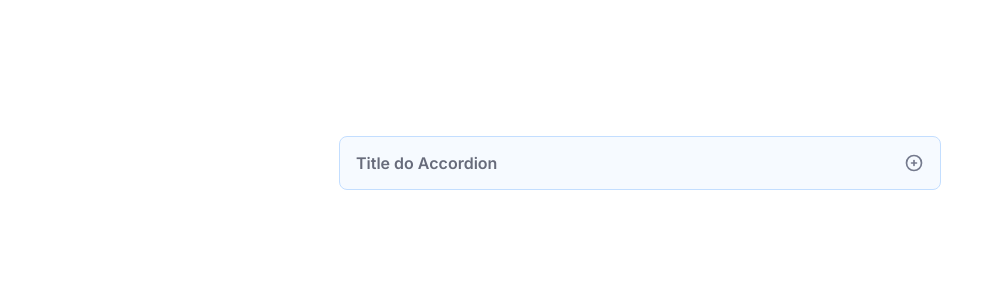
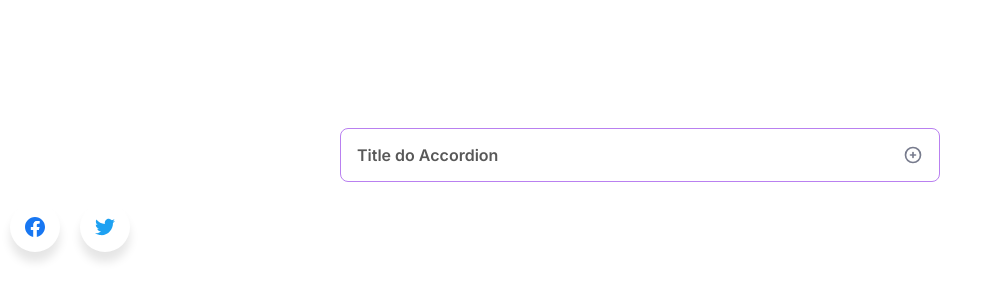
Before and after one commit to niltonc/ds-core, a Next.js app: page / in a window 1280 px wide. Shown: the part 64-364 px from the top of the page, without its empty margins (0-994 px from the left). Built offline with nearby package versions, Linux system fonts and the light colour scheme.

Commit message:
feat: add social midia tooltip component

```diff
--- a/src/app/page.tsx
+++ b/src/app/page.tsx
@@ -2,7 +2,14 @@
 
 import { Accordion } from '@/components/accordion-01';
 import AccordionContent from '@/components/accordion-01/AccordionContent';
+import SocialMediaIcons from '@/components/social-media-tooltip';
+import Facebook from '@/assets/svgs/facebook-color.svg';
+import Twitter from '@/assets/svgs/twitter-color.svg';
+import Instagram from '@/assets/svgs/instagram-black.svg';
+import Github from '@/assets/svgs/github-color.svg';
+import Youtube from '@/assets/svgs/youtube-color.svg';
 
+// 'facebook' | 'twitter' | 'instagram' | 'github' | 'youtube';
 export default function Home() {
   return (
     <main>
@@ -23,6 +30,14 @@ export default function Home() {
             visuais antes de utilizar conteúdo real.
           </AccordionContent>
         </Accordion.Root>
+        <div>
+          <SocialMediaIcons icon={Facebook} type="facebook">
+            Facebook
+          </SocialMediaIcons>
+          <SocialMediaIcons icon={Twitter} type="github">
+            Twitter
+          </SocialMediaIcons>
+        </div>
       </div>
     </main>
   );
--- a/src/components/accordion-01/styles.scss
+++ b/src/components/accordion-01/styles.scss
@@ -1,3 +1,16 @@
+$white: #fff;
+$black: #000;
+$blue: #007bff;
+$yellow: #ffff00;
+$gray200: #808080;
+$gray100: #d3d3d3;
+$violet300: #4b0082;
+$primary: #8a2be2;
+$violet100: #b980f0;
+$shadow: rgba(0, 0, 0, 0.2);
+$border-width: 1px;
+$border-radius: 4px;
+
 .faq-container {
   display: flex;
   flex-direction: column;
@@ -9,16 +22,16 @@ details {
   font-size: 1rem;
   margin: 0 auto;
   width: 100%;
-  background: #f6faff;
+  background: $white;
   border-radius: 8px;
   position: relative;
   max-width: 600px;
-  border: 1px solid #c3deff;
+  border: 1px solid $violet100;
   transition: all 0.3s ease-in-out;
 }
 
 details:hover {
-  border: 1px solid #a4a1ff;
+  border: 1px solid $primary;
 }
 
 summary {
@@ -48,14 +61,14 @@ summary:hover .expand-icon {
 }
 
 .faq-title {
-  color: #1c2035;
+  color: $black;
   width: 90%;
   opacity: 0.65;
   transition: all 250ms ease-in-out;
 }
 
 .faq-content {
-  color: #303651;
+  color: $gray200;
   padding: 0.2em 1em 1em 1em;
   font-weight: 300;
   line-height: 1.5;
--- a/src/components/profile-card/ProfileImage.tsx
+++ b/src/components/profile-card/ProfileImage.tsx
@@ -1,4 +1,4 @@
-import React, { ReactNode } from 'react';
+import React from 'react';
 import './styles.scss';
 import Image from 'next/image';
 
--- a/src/components/profile-card/ProfileSocialIcon.tsx
+++ b/src/components/profile-card/ProfileSocialIcon.tsx
@@ -1,8 +1,6 @@
-import React, { AnchorHTMLAttributes, ClassAttributes } from 'react';
+import React from 'react';
 import './styles.scss';
 import Image from 'next/image';
-
-type ref = ClassAttributes<HTMLAnchorElement>;
 
 type ProfileSocialProps = {
   icon?: any;
--- a/src/components/profile-card/index.tsx
+++ b/src/components/profile-card/index.tsx
@@ -8,6 +8,6 @@ export const Profile = {
   Root: ProfileRoot,
   Image: ProfileImage,
   Title: ProfileName,
-  Social: ProfileSocial,
+  Container: ProfileSocial,
   Icon: ProfileSocialIcon
 };
--- /dev/null
+++ b/src/components/social-media-tooltip/index.tsx
@@ -0,0 +1,27 @@
+import React, { Children, ReactNode } from 'react';
+import './styles.scss';
+import Image from 'next/image';
+
+type SocialMediaIconsProps = {
+  type?: 'facebook' | 'twitter' | 'instagram' | 'github' | 'youtube';
+  children?: ReactNode;
+  icon?: any;
+};
+
+const SocialMediaIconsTooltip: React.FC<SocialMediaIconsProps> = ({
+  type = 'github',
+  children,
+  icon
+}: SocialMediaIconsProps) => {
+  const socialMediaClassName = `icon ${type} `;
+  return (
+    <ul className="wrapper">
+      <li className={socialMediaClassName}>
+        <span className="tooltip">{children}</span>
+        <Image src={icon} width={20} height={20} alt="" />
+      </li>
+    </ul>
+  );
+};
+
+export default SocialMediaIconsTooltip;
--- /dev/null
+++ b/src/components/social-media-tooltip/styles.scss
@@ -0,0 +1,107 @@
+* {
+  margin: 0;
+  padding: 0;
+  box-sizing: border-box;
+}
+
+*:focus,
+*:active {
+  outline: none !important;
+  -webkit-tap-highlight-color: transparent;
+}
+
+.wrapper {
+  display: inline-flex;
+  list-style: none;
+}
+
+.wrapper .icon {
+  position: relative;
+  background: #ffffff;
+  border-radius: 50%;
+  padding: 15px;
+  margin: 10px;
+  width: 50px;
+  height: 50px;
+  font-size: 18px;
+  display: flex;
+  justify-content: center;
+  align-items: center;
+  flex-direction: column;
+  box-shadow: 0 10px 10px rgba(0, 0, 0, 0.1);
+  cursor: pointer;
+  transition: all 0.2s cubic-bezier(0.68, -0.55, 0.265, 1.55);
+}
+
+.wrapper .tooltip {
+  position: absolute;
+  top: 0;
+  font-size: 14px;
+  background: #ffffff;
+  color: #ffffff;
+  padding: 5px 8px;
+  border-radius: 5px;
+  box-shadow: 0 10px 10px rgba(0, 0, 0, 0.1);
+  opacity: 0;
+  pointer-events: none;
+  transition: all 0.3s cubic-bezier(0.68, -0.55, 0.265, 1.55);
+}
+
+.wrapper .tooltip::before {
+  position: absolute;
+  content: '';
+  height: 8px;
+  width: 8px;
+  background: #ffffff;
+  bottom: -3px;
+  left: 50%;
+  transform: translate(-50%) rotate(45deg);
+  transition: all 0.3s cubic-bezier(0.68, -0.55, 0.265, 1.55);
+}
+
+.wrapper .icon:hover .tooltip {
+  top: -45px;
+  opacity: 1;
+  visibility: visible;
+  pointer-events: auto;
+}
+
+.wrapper .icon:hover span,
+.wrapper .icon:hover .tooltip {
+  text-shadow: 0px -1px 0px rgba(0, 0, 0, 0.1);
+}
+
+.wrapper .facebook:hover,
+.wrapper .facebook:hover .tooltip,
+.wrapper .facebook:hover .tooltip::before {
+  background: #1877f2;
+  color: #ffffff;
+}
+
+.wrapper .twitter:hover,
+.wrapper .twitter:hover .tooltip,
+.wrapper .twitter:hover .tooltip::before {
+  background: #1da1f2;
+  color: #ffffff;
+}
+
+.wrapper .instagram:hover,
+.wrapper .instagram:hover .tooltip,
+.wrapper .instagram:hover .tooltip::before {
+  background: #e4405f;
+  color: #ffffff;
+}
+
+.wrapper .github:hover,
+.wrapper .github:hover .tooltip,
+.wrapper .github:hover .tooltip::before {
+  background: #333333;
+  color: #ffffff;
+}
+
+.wrapper .youtube:hover,
+.wrapper .youtube:hover .tooltip,
+.wrapper .youtube:hover .tooltip::before {
+  background: #cd201f;
+  color: #ffffff;
+}
```
